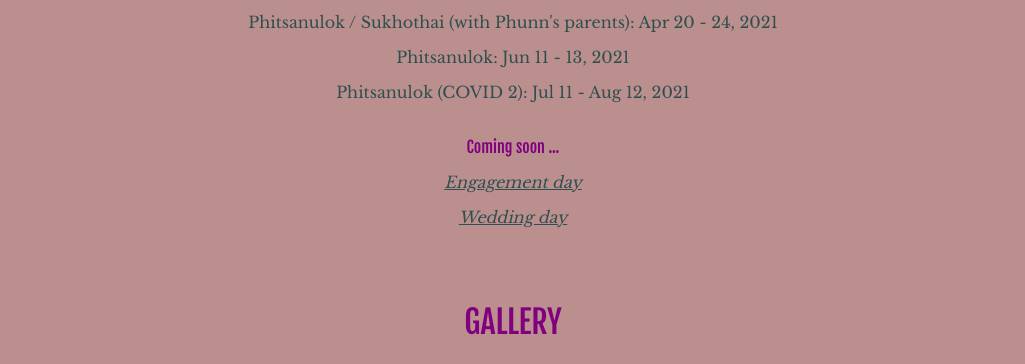
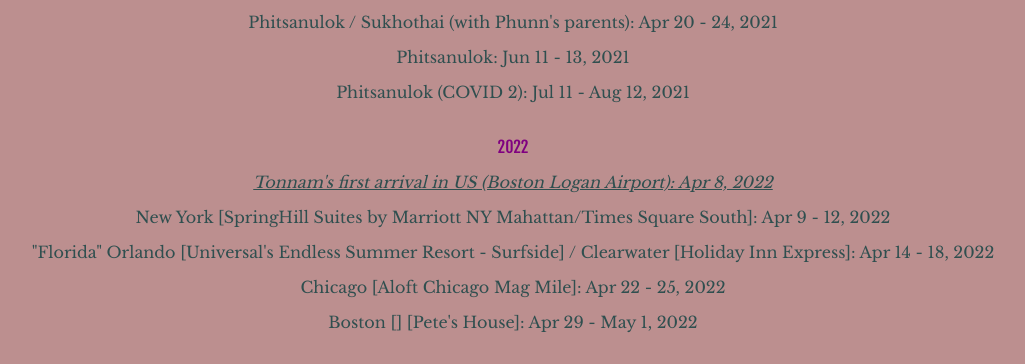
Before and after one commit to pbooncho/pbooncho.github.io, a plain HTML site: page index.html in a window 1280 px wide. Shown: the part 3222-3586 px from the top of the page, without its empty margins (127-1152 px from the left). Drawn offline with nearby package versions, Linux system fonts and the light colour scheme; a web font is replaced by a local one.

Commit message:
Update index.html

```diff
--- a/index.html
+++ b/index.html
@@ -102,6 +102,13 @@
       <a>Phitsanulok / Sukhothai (with Phunn's parents): Apr 20 - 24, 2021</a>
       <a>Phitsanulok: Jun 11 - 13, 2021</a>
       <a>Phitsanulok (COVID 2): Jul 11 - Aug 12, 2021</a>
+      <br>
+      <a class="story-head2">2022</a>
+      <a class="bold">Tonnam's first arrival in US (Boston Logan Airport): Apr 8, 2022</a>
+      <a>New York [SpringHill Suites by Marriott NY Mahattan/Times Square South]: Apr 9 - 12, 2022</a>
+      <a>"Florida" Orlando [Universal's Endless Summer Resort - Surfside] / Clearwater [Holiday Inn Express]: Apr 14 - 18, 2022</a>
+      <a>Chicago [Aloft Chicago Mag Mile]: Apr 22 - 25, 2022</a>
+      <a>Boston [] [Pete's House]: Apr 29 - May 1, 2022</a>
       <br>
       <a class="story-head2">Coming soon ...</a>
       <a class="bold">Engagement day</a>
```
